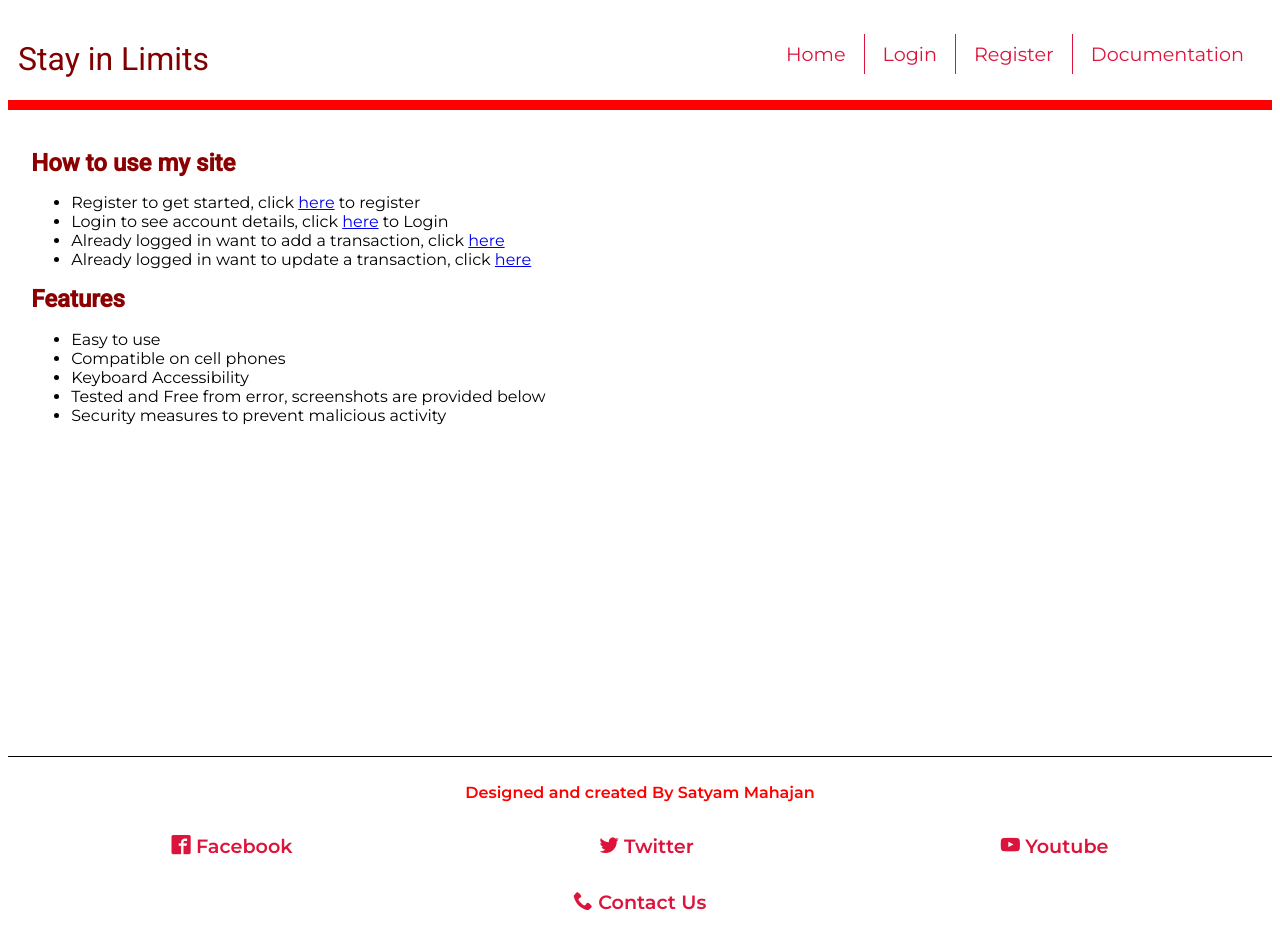
After one commit to satyammahajan46/stayinlimits, a PHP site: page /documentation.php in a window 1280 px wide. The commit adds this page. Run offline with PHP 8.4, Linux system fonts and the light colour scheme; some libraries are stand-ins or nearby versions; some web fonts are replaced.

Commit message:
If anything happen Restore Point 1

```diff
--- a/commonHeader.php
+++ b/commonHeader.php
@@ -5,7 +5,7 @@
       <li class="item"><a class="item-link" href="index.php">Home</a></li>
       <li class="item"><a tabindex="-1" class="item-link" href="login.php">Login</a></li>
       <li class="item"><a tabindex="-1" class="item-link" href="register.php">Register</a></li>
-      <li class="item"><a tabindex="-1" class="item-link" href="#">Documentation</a></li>
+      <li class="item"><a tabindex="-1" class="item-link" href="documentation.php">Documentation</a></li>
     </ul>
   </nav>
 </header>
--- a/database/database.php
+++ b/database/database.php
@@ -26,10 +26,11 @@ function registerUser(){
   if($_SERVER["REQUEST_METHOD"] == "POST" && $valid){
     $query = "INSERT INTO users (fname, lname, email, password, gender, account) VALUES (:fname, lname, :email, :password, :gender, :account);";
     $statement = $pdo->prepare($query);
+
     $statement->bindValue(':fname',$_POST['fname']);
     $statement->bindValue(':lname',$_POST['lname']);
     $statement->bindValue(':email',$_POST['email']);
-    $statement->bindValue(':password', $_POST['password']);
+    $statement->bindValue(':password', password_hash($_POST['password'], PASSWORD_BCRYPT));
     $statement->bindValue(':gender', $_POST['gender']);
     $statement->bindValue(':account', $_POST['account']);
     $statement->execute();
--- /dev/null
+++ b/documentation.php
@@ -0,0 +1,37 @@
+<!DOCTYPE html>
+<html lang="en" dir="ltr">
+  <head>
+    <?php require_once('required_files.php'); ?>
+  </head>
+  <body>
+  <?php
+  session_start();
+  if(isset($_SESSION['email']) && !is_null($_SESSION['email'])){
+    require_once('mainHeader.php');
+  }
+  else{
+    require_once("commonHeader.php");
+  }
+  ?>
+    <div class="wrapper-main">
+      <div class="content">
+        <h1>How to use my site</h1>
+        <ul class="">
+          <li>Register to get started, click <a href="register.php">here</a> to register</li>
+          <li>Login to see account details, click <a href="Login.php">here</a> to Login</li>
+          <li>Already logged in want to add a transaction, click <a href="addTrans.php">here</a></li>
+          <li>Already logged in want to update a transaction, click <a href="updateTrans.php">here</a></li>
+        </ul>
+        <h1>Features</h1>
+        <ul>
+          <li>Easy to use</li>
+          <li>Compatible on cell phones</li>
+          <li>Keyboard Accessibility</li>
+          <li>Tested and Free from error, screenshots are provided below</li>
+          <li>Security measures to prevent malicious activity</li>
+        </ul>
+      </div>
+    </div>
+    <?php require_once('commonFooter.php'); ?>
+  </body>
+</html>
--- a/mainHeader.php
+++ b/mainHeader.php
@@ -10,7 +10,7 @@
         </ul>
       </li>
       <li class="item"><a tabindex="-1" class="item-link" href="logout.php">Logout</a></li>
-      <li class="item"><a tabindex="-1" class="item-link" href="#">Documentation</a></li>
+      <li class="item"><a tabindex="-1" class="item-link" href="documentation.php">Documentation</a></li>
     </ul>
   </nav>
 </header>
```
